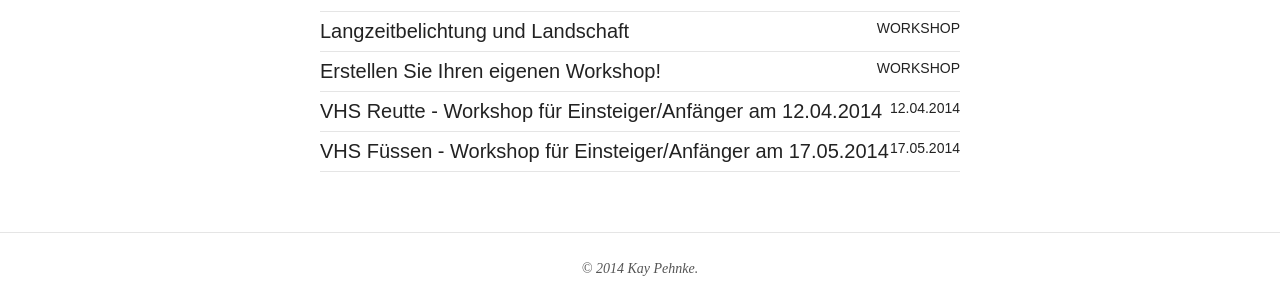
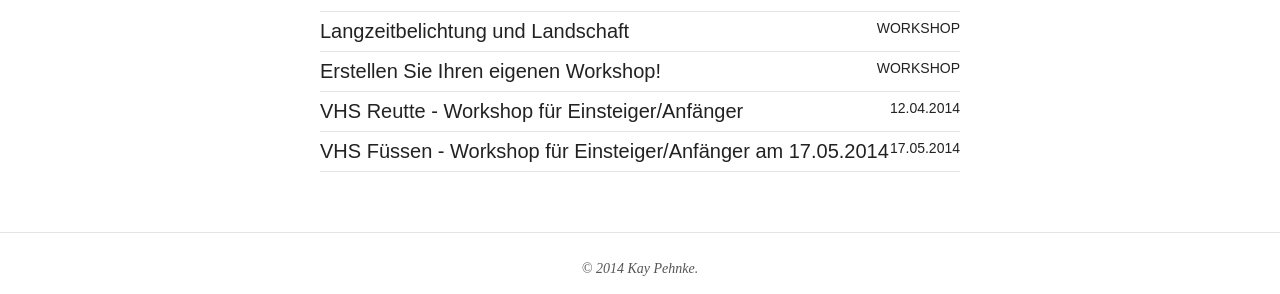
Before and after one commit to kay-pehnke/kay-pehnke.github.io, a Jekyll site: the page built from offers.html, in a window 1280 px wide. Shown: the part 875-1169 px from the top of the page. Built offline with Jekyll 4.4.1, drawn with Linux system fonts in a browser that asks for light colours; nearby versions of some CDN libraries.

Commit message:
Text geändert: Angebote (VHS) 2

```diff
--- a/offers.html
+++ b/offers.html
@@ -18,6 +18,6 @@
 </ul>
 
 <ul class="post-list">
- <li><article><a href="http://www.vhs-tirol.at/page.cfm?vpath=kurse&fachbereichId=0&kursnr=919&zid=244&tuwasid=2219">VHS Reutte - Workshop für Einsteiger/Anfänger am 12.04.2014<span class="entry-date">12.04.2014</span></a></article></li>
+ <li><article><a href="http://www.vhs-tirol.at/page.cfm?vpath=kurse&fachbereichId=0&kursnr=919&zid=244&tuwasid=2219">VHS Reutte - Workshop für Einsteiger/Anfänger<span class="entry-date">12.04.2014</span></a></article></li>
  <li><article><a href="https://vhs-fuessen.de/Veranstaltung/cmx5178fb94b30fa.html">VHS Füssen - Workshop für Einsteiger/Anfänger am 17.05.2014<span class="entry-date">17.05.2014</span></a></article></li>
 </ul>
```
